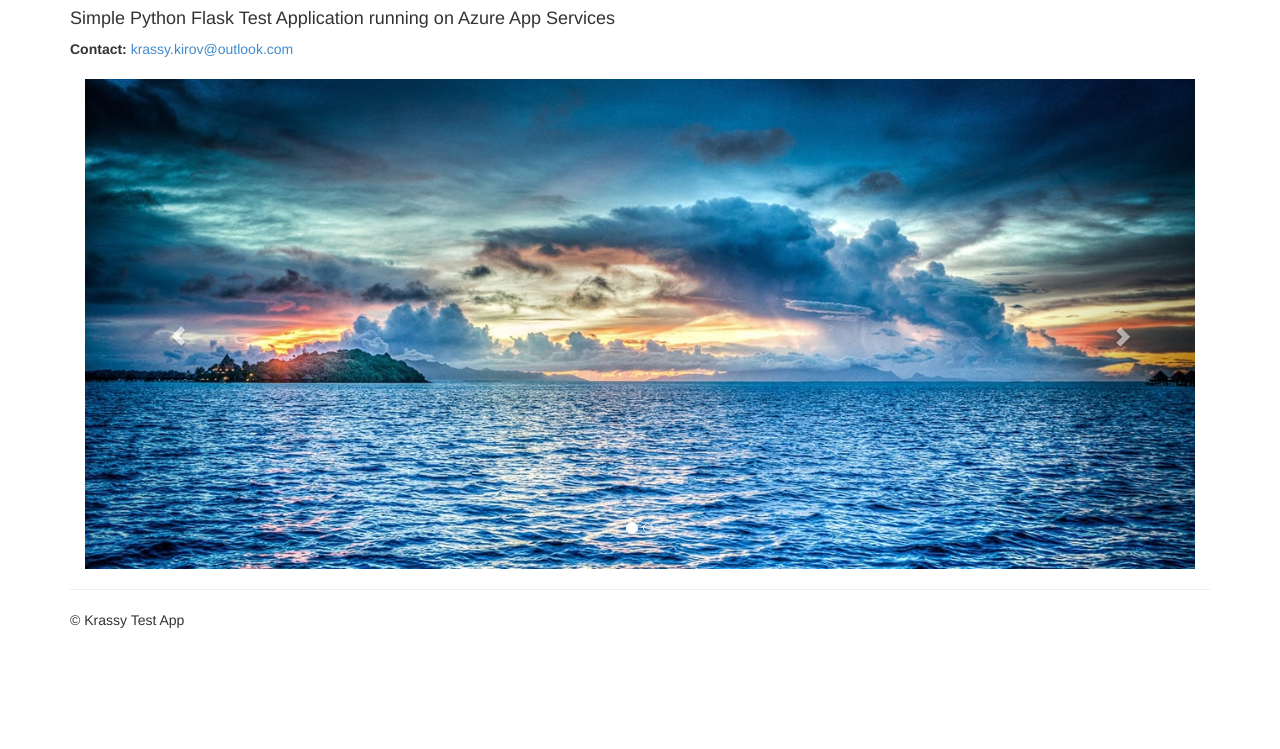
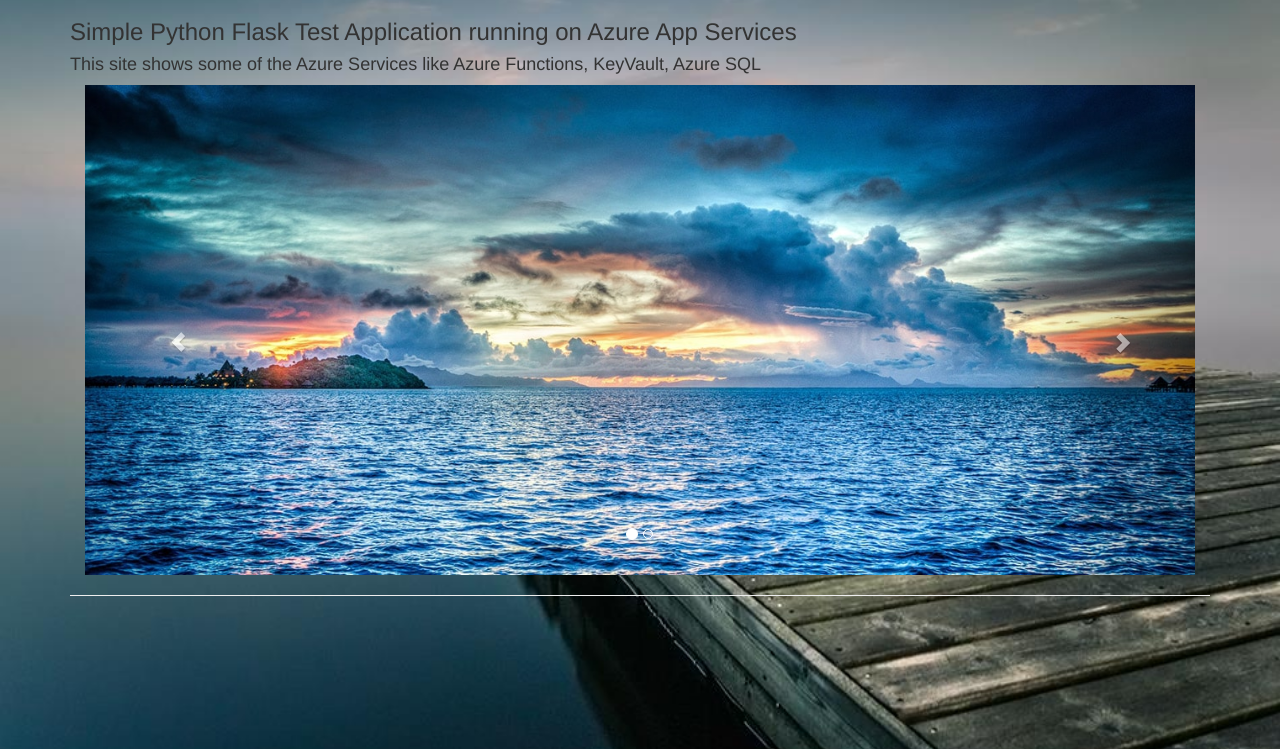
Before and after one commit to krassykirov/Azure_Flask_Auth_App, a Flask app: page /about in a window 1280 px wide. Shown: the part 51-800 px from the top of the page. Run offline with Flask 2, Linux system fonts and the light colour scheme; parts of the project's set-up code (start-up, migrations or seed data) failed here and were passed over; some libraries are stand-ins or nearby versions.

```diff
--- a/application.py
+++ b/application.py
@@ -2,7 +2,7 @@
 from flask import Flask, render_template, request, abort, flash, make_response, session, url_for,redirect
 import urllib,adal,uuid,time
 from jose import jws
-#style = "background-image: url(static/images/huston404.jpg); background-size:100% auto"
+
 
 app = Flask(__name__)
 app.config['SECRET_KEY'] = 'secret_key' + str(os.urandom(12))
--- a/templates/about.html
+++ b/templates/about.html
@@ -1,9 +1,7 @@
 {% extends "layout.html" %}
 {% block content %}
-<h4>Simple Python Flask Test Application running on Azure App Services </h4>
-<address>
-    <strong>Contact:</strong>  <a href="mailto:krassy.kirov@outlook.com">krassy.kirov@outlook.com</a><br />
-</address>
+<h3>Simple Python Flask Test Application running on Azure App Services </h3>
+<h4>This site shows some of the Azure Services like Azure Functions, KeyVault, Azure SQL </h4>
 
 <div class="container">
   <div id="myCarousel" class="carousel slide" data-ride="carousel">
--- a/templates/layout.html
+++ b/templates/layout.html
@@ -10,7 +10,7 @@
     <script src="/static/scripts/modernizr-2.6.2.js"></script>
 </head>
 
-<body>
+<body style = "background-image: url(static/images/Tranquility.jpg); background-size:100% auto">
     <div class="navbar navbar-inverse navbar-fixed-top">
         <div class="container">
             <div class="navbar-header">
@@ -40,9 +40,6 @@
     <div class="container body-content">
         {% block content %}{% endblock %}
         <hr />
-        <footer>
-            <p> &copy; Krassy Test App</p>
-        </footer>
     </div>
 
     <script src="/static/scripts/jquery-1.10.2.js"></script>
```
Also changed, not shown: static/images/Tranquility.jpg (added).
